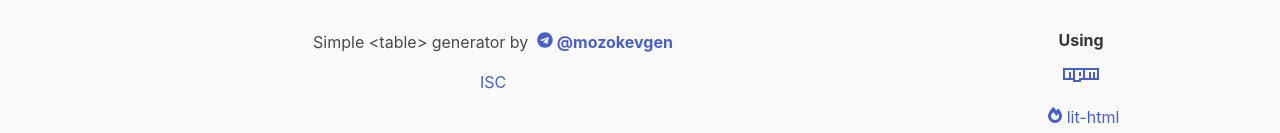
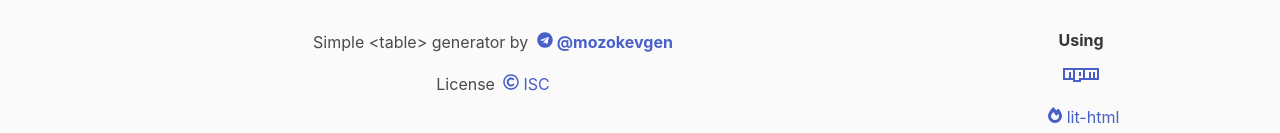
Before and after one commit to mozok/Table-Generator, a website built with webpack: page index.html in a window 1280 px wide. Shown: the part 489-622 px from the top of the page. Built offline with nearby package versions, Linux system fonts and the light colour scheme; grey boxes are pictures that could not be loaded; files whose address does not match are found by name.

Commit message:
add license

```diff
--- a/index.html
+++ b/index.html
@@ -67,7 +67,7 @@
                 <div class="columns">
                     <div class="column is-9">
                         <p>Simple &#60;table&#62; generator by <a href="https://t.me/mozokevgen"><span class="icon"><i class="fab fa-telegram"></i></span><strong>@mozokevgen</strong></a></p>
-                        <p><a href=""><span class="icon><i class="far fa-copyright"></i></span>ISC</a></p>
+                        <p>License <a href="./LICENSE.txt"><span class="icon"><i class="far fa-copyright"></i></span>ISC</a></p>
                     </div>
                     <div class="column bd-footer-links">
                         <p><strong>Using</strong></p>
```
Also changed, not shown: LICENSE.txt (added).
